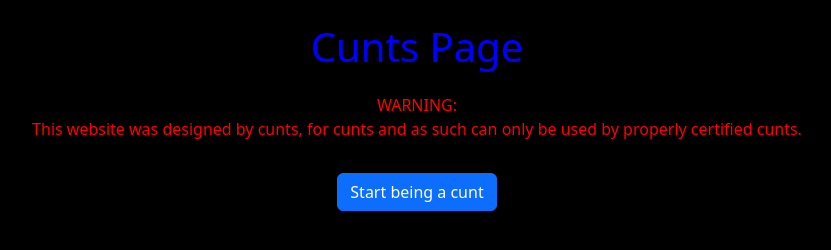
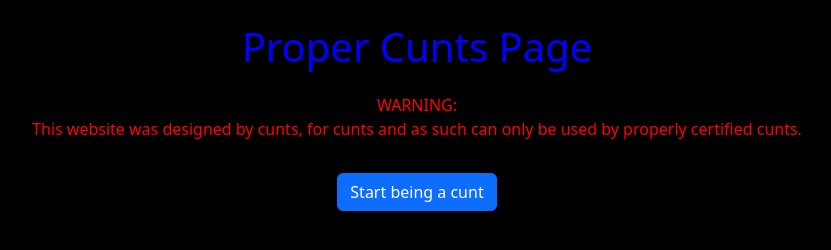
Before and after one commit to srdev78/srdev78.github.io, a plain HTML site: page index.html in a window 1280 px wide. Shown: the whole page, without its empty margins (223-1054 px from the left). Drawn offline with nearby package versions, Linux system fonts and the light colour scheme.

Commit message:
Update title and header

```diff
--- a/index.html
+++ b/index.html
@@ -3,7 +3,7 @@
 <head>
     <meta charset="utf-8">
     <meta name="viewport" content="width=device-width, initial-scale=1">
-    <title>Fuck off Ya Cunts</title>
+    <title>Proper Cunts Page</title>
     <link rel="stylesheet" href="styles.css">
 
     <script src="https://ajax.googleapis.com/ajax/libs/jquery/3.6.1/jquery.min.js"></script>
@@ -15,7 +15,7 @@
 <body>
     <div>
         <div class="head-style">
-            <h1>Cunts Page</h1>
+            <h1>Proper Cunts Page</h1>
         </div>
 
         <div>
```
